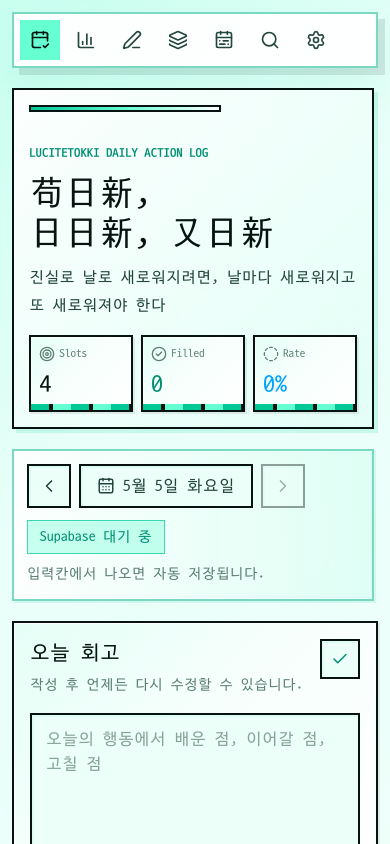
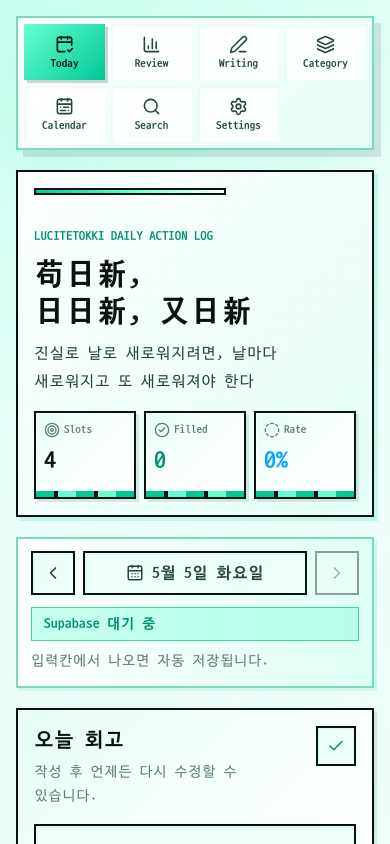
Before and after one commit to lucitetokki-ls/dailynoteapp, a Next.js app: page / in a window 390 px wide. Shown: the top 844 px of the page. Built offline with nearby package versions, Linux system fonts and the light colour scheme; no server answers; the database is empty.

Commit message:
Refine mobile font loading and layout

```diff
--- a/app/globals.css
+++ b/app/globals.css
@@ -4,24 +4,72 @@
   font-display: swap;
   font-family: "D2Coding";
   font-style: normal;
-  font-weight: 100 699;
+  font-weight: 400;
   src:
     local("D2Coding"),
     local("D2 coding"),
-    url("/fonts/D2Coding.woff2?v=20260506") format("woff2"),
-    url("/fonts/D2Coding.woff?v=20260506") format("woff");
+    url("/fonts/D2Coding.woff2?v=20260506mobile") format("woff2"),
+    url("/fonts/D2Coding.woff?v=20260506mobile") format("woff");
 }
 
 @font-face {
   font-display: swap;
   font-family: "D2Coding";
   font-style: normal;
-  font-weight: 700 900;
+  font-weight: 500;
+  src:
+    local("D2Coding"),
+    local("D2 coding"),
+    url("/fonts/D2Coding.woff2?v=20260506mobile") format("woff2"),
+    url("/fonts/D2Coding.woff?v=20260506mobile") format("woff");
+}
+
+@font-face {
+  font-display: swap;
+  font-family: "D2Coding";
+  font-style: normal;
+  font-weight: 600;
+  src:
+    local("D2Coding"),
+    local("D2 coding"),
+    url("/fonts/D2CodingBold.woff2?v=20260506mobile") format("woff2"),
+    url("/fonts/D2CodingBold.woff?v=20260506mobile") format("woff");
+}
+
+@font-face {
+  font-display: swap;
+  font-family: "D2Coding";
+  font-style: normal;
+  font-weight: 700;
   src:
     local("D2Coding Bold"),
     local("D2 coding Bold"),
-    url("/fonts/D2CodingBold.woff2?v=20260506") format("woff2"),
-    url("/fonts/D2CodingBold.woff?v=20260506") format("woff");
+    url("/fonts/D2CodingBold.woff2?v=20260506mobile") format("woff2"),
+    url("/fonts/D2CodingBold.woff?v=20260506mobile") format("woff");
+}
+
+@font-face {
+  font-display: swap;
+  font-family: "D2Coding";
+  font-style: normal;
+  font-weight: 800;
+  src:
+    local("D2Coding Bold"),
+    local("D2 coding Bold"),
+    url("/fonts/D2CodingBold.woff2?v=20260506mobile") format("woff2"),
+    url("/fonts/D2CodingBold.woff?v=20260506mobile") format("woff");
+}
+
+@font-face {
+  font-display: swap;
+  font-family: "D2Coding";
+  font-style: normal;
+  font-weight: 900;
+  src:
+    local("D2Coding Bold"),
+    local("D2 coding Bold"),
+    url("/fonts/D2CodingBold.woff2?v=20260506mobile") format("woff2"),
+    url("/fonts/D2CodingBold.woff?v=20260506mobile") format("woff");
 }
 
 :root {
@@ -99,7 +147,7 @@ body::before {
 button,
 input,
 textarea {
-  font: inherit;
+  font-family: var(--app-font);
 }
 
 h1,
@@ -474,8 +522,20 @@ textarea:focus-visible {
 }
 
 @media (max-width: 640px) {
+  html {
+    -webkit-text-size-adjust: 100%;
+    text-size-adjust: 100%;
+  }
+
+  *,
+  *::before,
+  *::after {
+    letter-spacing: 0 !important;
+  }
+
   body {
-    font-size: 15px;
+    font-family: var(--app-font) !important;
+    font-size: 16px;
     line-height: 1.6;
   }
 
@@ -493,12 +553,12 @@ textarea:focus-visible {
   }
 
   .survey-title {
-    font-size: clamp(2rem, 9vw, 2.7rem);
-    line-height: 1.14;
+    font-size: clamp(1.95rem, 8vw, 2.45rem);
+    line-height: 1.18;
   }
 
   .survey-stat {
-    min-height: 4.8rem;
+    min-height: 5.45rem;
   }
 
   .survey-hero {
@@ -507,9 +567,12 @@ textarea:focus-visible {
       linear-gradient(rgba(7, 19, 16, 0.026) 1px, transparent 1px),
       linear-gradient(90deg, rgba(7, 19, 16, 0.026) 1px, transparent 1px);
     background-size: 100% 100%, 18px 18px, 18px 18px;
-    box-shadow: 4px 4px 0 rgba(0, 200, 150, 0.15);
-    padding: 0.95rem;
-    width: calc(100% - 4px);
+    border-width: 2px !important;
+    box-shadow:
+      4px 4px 0 rgba(0, 200, 150, 0.16),
+      inset 0 0 0 1px rgba(255, 255, 255, 0.9);
+    padding: 1rem;
+    width: 100%;
   }
 
   .survey-hero::before {
@@ -524,14 +587,14 @@ textarea:focus-visible {
       linear-gradient(315deg, rgba(255, 255, 255, 0.98), rgba(240, 255, 250, 0.95)),
       var(--panel) !important;
     box-shadow:
-      2px 2px 0 rgba(7, 19, 16, 0.08),
+      3px 3px 0 rgba(7, 19, 16, 0.1),
       inset 0 0 0 1px rgba(255, 255, 255, 0.9) !important;
   }
 
   .survey-divider {
-    box-shadow: 2px 2px 0 rgba(0, 200, 150, 0.11);
+    box-shadow: 3px 3px 0 rgba(0, 200, 150, 0.12);
     padding: 0.8rem;
-    width: calc(100% - 4px);
+    width: 100%;
   }
 
   .survey-control {
@@ -553,11 +616,17 @@ textarea:focus-visible {
   .daily-slot-input {
     font-size: 1rem;
     line-height: 1.65;
-    min-height: 7.25rem;
+    min-height: 8rem;
   }
 
   .daily-slot-input[data-field="reflection"] {
-    min-height: 5.75rem;
+    min-height: 6.25rem;
+  }
+
+  textarea,
+  input,
+  button {
+    font-family: var(--app-font) !important;
   }
 
   textarea,
@@ -568,4 +637,58 @@ textarea:focus-visible {
   .slot-heat-cell {
     min-height: 2rem;
   }
+
+  .mobile-nav {
+    background:
+      linear-gradient(135deg, rgba(255, 255, 255, 0.97), rgba(229, 255, 247, 0.93)) !important;
+    box-shadow:
+      3px 3px 0 rgba(7, 19, 16, 0.12),
+      inset 0 0 0 1px rgba(255, 255, 255, 0.85);
+  }
+
+  .mobile-nav-link {
+    background: rgba(255, 255, 255, 0.72);
+    box-shadow: inset 2px 2px 0 rgba(0, 200, 150, 0.06);
+  }
+
+  .mobile-nav-link[data-active="true"] {
+    background: linear-gradient(135deg, var(--acid), var(--mint)) !important;
+    color: var(--foreground) !important;
+    box-shadow: 3px 3px 0 rgba(7, 19, 16, 0.18);
+  }
+
+  .mobile-date-bar {
+    display: grid;
+    grid-template-columns: 2.75rem minmax(0, 1fr) 2.75rem;
+    width: 100%;
+  }
+
+  .mobile-date-label {
+    justify-content: center;
+    min-width: 0;
+    padding-left: 0.65rem;
+    padding-right: 0.65rem;
+  }
+
+  .mobile-sync-row {
+    align-items: stretch;
+  }
+
+  .mobile-sync-row > span {
+    display: block;
+    width: 100%;
+  }
+
+  .mobile-today-grid {
+    gap: 1rem;
+  }
+
+  .daily-slot-card {
+    gap: 1rem;
+    padding: 1rem !important;
+  }
+
+  .daily-slot-card::before {
+    height: 0.4rem;
+  }
 }
--- a/app/layout.tsx
+++ b/app/layout.tsx
@@ -35,14 +35,14 @@ export default function RootLayout({
         <link
           as="font"
           crossOrigin="anonymous"
-          href="/fonts/D2Coding.woff2?v=20260506"
+          href="/fonts/D2Coding.woff2?v=20260506mobile"
           rel="preload"
           type="font/woff2"
         />
         <link
           as="font"
           crossOrigin="anonymous"
-          href="/fonts/D2CodingBold.woff2?v=20260506"
+          href="/fonts/D2CodingBold.woff2?v=20260506mobile"
           rel="preload"
           type="font/woff2"
         />
--- a/components/AppNav.tsx
+++ b/components/AppNav.tsx
@@ -56,23 +56,24 @@ export function AppNav() {
   const pathname = usePathname();
 
   return (
-    <nav className="mb-5 flex items-center gap-1.5 overflow-x-auto rounded-lg border-2 border-zinc-200 bg-white p-1.5 shadow-sm sm:mb-8 sm:gap-2">
+    <nav className="mobile-nav mb-5 grid grid-cols-4 gap-1.5 rounded-lg border-2 border-zinc-200 bg-white p-1.5 shadow-sm sm:mb-8 sm:flex sm:items-center sm:gap-2 sm:overflow-x-auto">
       {navItems.map((item) => {
         const Icon = item.icon;
         const isActive = pathname === item.href;
 
         return (
           <Link
+            data-active={isActive}
             className={cn(
-              "flex h-10 min-w-10 items-center justify-center gap-2.5 rounded-md px-2.5 text-base font-semibold text-zinc-600 transition hover:bg-zinc-100 hover:text-zinc-950 sm:h-12 sm:min-w-12 sm:px-4",
+              "mobile-nav-link flex h-14 min-w-0 flex-col items-center justify-center gap-1 rounded-md px-1 text-[0.7rem] font-semibold leading-none text-zinc-600 transition hover:bg-zinc-100 hover:text-zinc-950 sm:h-12 sm:min-w-12 sm:flex-row sm:gap-2.5 sm:px-4 sm:text-base",
               isActive && "bg-zinc-950 text-white hover:bg-zinc-950 hover:text-white",
             )}
             href={item.href}
             key={item.href}
             title={item.label}
           >
-            <Icon aria-hidden="true" size={20} />
-            <span className="hidden sm:inline">{item.label}</span>
+            <Icon aria-hidden="true" size={19} />
+            <span>{item.label}</span>
           </Link>
         );
       })}
--- a/components/AppShell.tsx
+++ b/components/AppShell.tsx
@@ -12,7 +12,7 @@ export function AppShell({ children }: AppShellProps) {
 
   return (
     <main className="min-h-dvh overflow-x-hidden bg-[#f4f1eb] text-zinc-950">
-      <div className="mx-auto flex min-h-dvh w-full max-w-7xl flex-col overflow-x-hidden px-3 py-3 sm:px-7 sm:py-7 lg:px-10">
+      <div className="mx-auto flex min-h-dvh w-full max-w-7xl flex-col overflow-x-hidden px-4 py-4 sm:px-7 sm:py-7 lg:px-10">
         <AppNav />
         {isClientReady ? children : null}
       </div>
--- a/components/TodayApp.tsx
+++ b/components/TodayApp.tsx
@@ -147,8 +147,8 @@ export function TodayApp() {
         </div>
       </header>
 
-      <div className="survey-divider flex flex-wrap items-center justify-between gap-3 border-y border-zinc-200 py-3 sm:py-4">
-        <div className="flex min-w-0 flex-wrap items-center gap-2">
+      <div className="survey-divider grid gap-3 border-y border-zinc-200 py-3 sm:flex sm:flex-wrap sm:items-center sm:justify-between sm:py-4">
+        <div className="mobile-date-bar flex min-w-0 flex-wrap items-center gap-2 sm:w-auto">
           <button
             className="survey-control flex h-11 w-11 items-center justify-center rounded-md border border-zinc-200 bg-white text-zinc-600 transition hover:bg-zinc-50 hover:text-zinc-950"
             onClick={() => setSelectedDate((currentDate) => addDaysToDateKey(currentDate, -1))}
@@ -157,7 +157,7 @@ export function TodayApp() {
           >
             <ChevronLeft aria-hidden="true" size={20} />
           </button>
-          <div className="survey-control flex min-h-11 items-center gap-2 rounded-md border border-zinc-200 bg-white px-4 text-base font-semibold text-zinc-700">
+          <div className="survey-control mobile-date-label flex min-h-11 items-center gap-2 rounded-md border border-zinc-200 bg-white px-4 text-base font-semibold text-zinc-700">
             <CalendarDays aria-hidden="true" size={18} />
             {formatDisplayDate(selectedDate)}
           </div>
@@ -172,7 +172,7 @@ export function TodayApp() {
           </button>
           {!isToday ? (
             <button
-              className="survey-control min-h-11 rounded-md border border-zinc-200 bg-white px-4 text-base font-semibold text-zinc-600 transition hover:bg-zinc-50 hover:text-zinc-950"
+              className="survey-control col-span-3 min-h-11 rounded-md border border-zinc-200 bg-white px-4 text-base font-semibold text-zinc-600 transition hover:bg-zinc-50 hover:text-zinc-950 sm:col-auto"
               onClick={() => setSelectedDate(todayDate)}
               type="button"
             >
@@ -180,7 +180,7 @@ export function TodayApp() {
             </button>
           ) : null}
         </div>
-        <div className="flex w-full min-w-0 flex-wrap items-center gap-2 sm:w-auto">
+        <div className="mobile-sync-row flex w-full min-w-0 flex-wrap items-center gap-2 sm:w-auto">
           <span
             className={cn(
               "rounded-md border px-3 py-1.5 text-sm font-semibold",
@@ -198,7 +198,7 @@ export function TodayApp() {
         </div>
       </div>
 
-      <div className="grid gap-5 sm:gap-8">
+      <div className="mobile-today-grid grid gap-5 sm:gap-8">
         <div className="grid gap-5 xl:grid-cols-[minmax(0,1fr)_460px] xl:items-stretch">
           <DailyReflection
             dailyLog={dailyLog}
```
